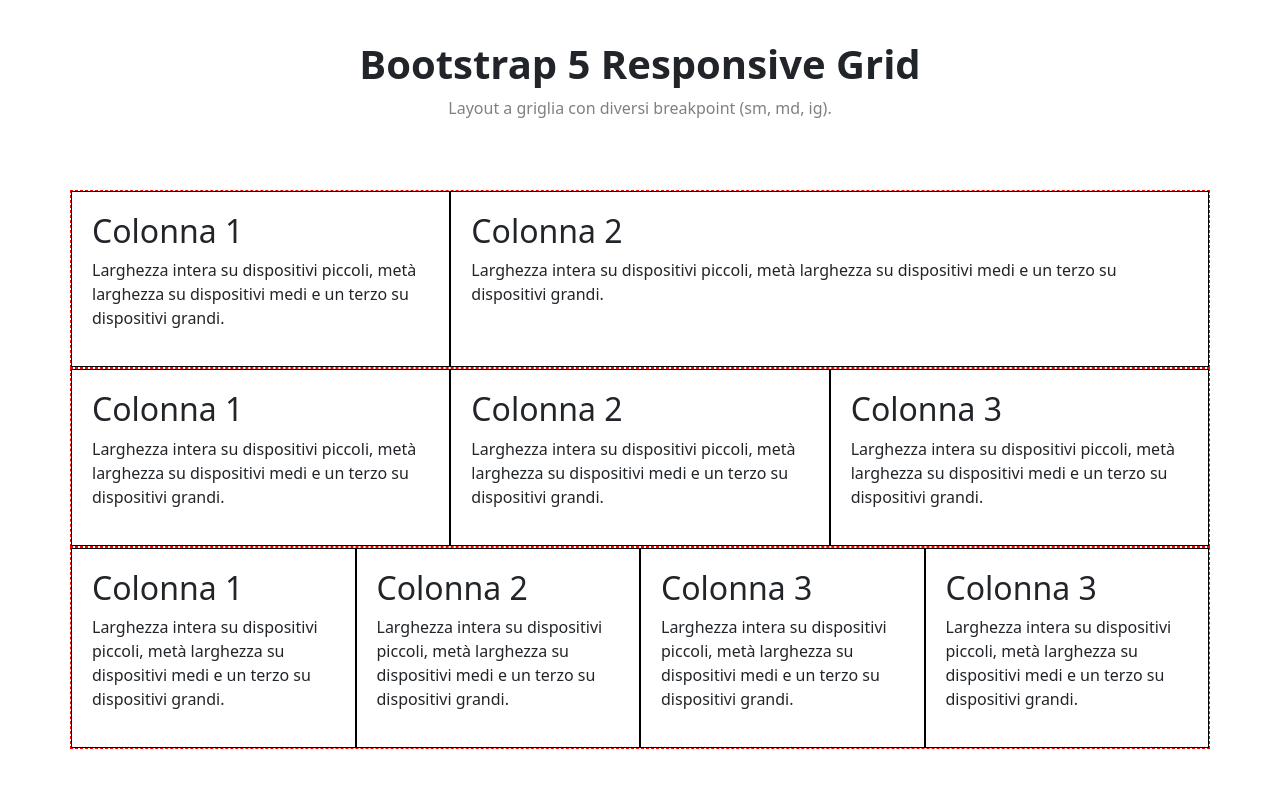
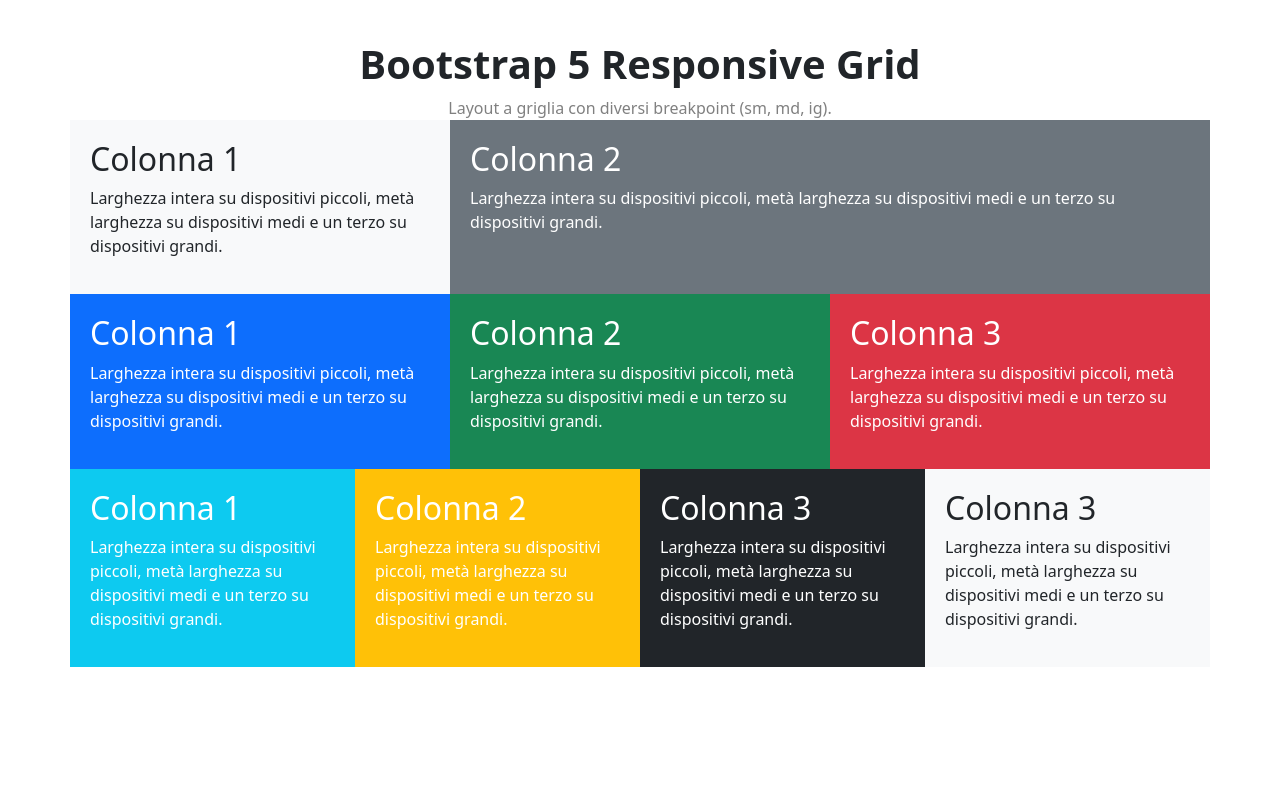
Before and after one commit to GheorgheMadan/htmlcss-bootstrap-layout, a plain HTML site: page index.html in a window 1280 px wide. Drawn offline with nearby package versions, Linux system fonts and the light colour scheme.

Commit message:
add colors

```diff
--- a/css/style.css
+++ b/css/style.css
@@ -13,16 +13,18 @@ header span {
 
 /* regole main */
 [class^='container'] {
+    width: 90%;
+    margin: 0 auto;
     gap: 20px;
 }
 
 [class^='row'] {
-    border: dashed 1px red;
+    /* border: dashed 1px red; */
 }
 
 [class^='col'] {
     /* height: 100px; */
     padding: 20px;
     /* background-color: aquamarine; */
-    border: 1px solid black;
+    /* border: 1px solid black; */
 }
--- a/index.html
+++ b/index.html
@@ -19,45 +19,45 @@
     <main class="container container-md container-lg">
         <!-- PRIMA PARTE DEL MAIN 2 COLONNE -->
         <div class="row">
-            <div class="col col-12 col-md-6 col-lg-4 ">
+            <div class="col col-12 col-md-6 col-lg-4 bg-light">
                 <h2>Colonna 1</h2>
                 <p>Larghezza intera su dispositivi piccoli, metà larghezza su dispositivi medi e un terzo su dispositivi grandi.</p>
             </div>
-            <div class="col col-12 col-md-6 col-lg-8">
+            <div class="col col-12 col-md-6 col-lg-8 bg-secondary text-white">
                 <h2>Colonna 2</h2>
                 <p>Larghezza intera su dispositivi piccoli, metà larghezza su dispositivi medi e un terzo su dispositivi grandi.</p>
             </div>
         </div>
         <!-- SECONDA PARTE DEL MAIN 3 COLONNE -->
-        <div class="row">
-            <div class="col col-6 col-md-4 ">
+        <div class="row text-white">
+            <div class="col col-6 col-md-4 bg-primary">
                 <h2>Colonna 1</h2>
                 <p>Larghezza intera su dispositivi piccoli, metà larghezza su dispositivi medi e un terzo su dispositivi grandi.</p>
             </div>
-            <div class="col col-6 col-md-4">
+            <div class="col col-6 col-md-4 bg-success">
                 <h2>Colonna 2</h2>
                 <p>Larghezza intera su dispositivi piccoli, metà larghezza su dispositivi medi e un terzo su dispositivi grandi.</p>
             </div>
-            <div class="col col-12 col-md-4">
+            <div class="col col-12 col-md-4 bg-danger">
                 <h2>Colonna 3</h2>
                 <p>Larghezza intera su dispositivi piccoli, metà larghezza su dispositivi medi e un terzo su dispositivi grandi.</p>
             </div>
         </div>
         <!-- TERZA PARTE DEL MAIN 4 COLONNE -->
-        <div class="row">
-            <div class="col col-6 col-md-3">
+        <div class="row text-white">
+            <div class="col col-6 col-md-3 bg-info">
                 <h2>Colonna 1</h2>
                 <p>Larghezza intera su dispositivi piccoli, metà larghezza su dispositivi medi e un terzo su dispositivi grandi.</p>
             </div>
-            <div class="col col-6 col-md-3">
+            <div class="col col-6 col-md-3 bg-warning">
                 <h2>Colonna 2</h2>
                 <p>Larghezza intera su dispositivi piccoli, metà larghezza su dispositivi medi e un terzo su dispositivi grandi.</p>
             </div>
-            <div class="col col-6 col-md-3">
+            <div class="col col-6 col-md-3 bg-dark">
                 <h2>Colonna 3</h2>
                 <p>Larghezza intera su dispositivi piccoli, metà larghezza su dispositivi medi e un terzo su dispositivi grandi.</p>
             </div>
-            <div class="col col-6 col-md-3">
+            <div class="col col-6 col-md-3 bg-light text-dark">
                 <h2>Colonna 3</h2>
                 <p>Larghezza intera su dispositivi piccoli, metà larghezza su dispositivi medi e un terzo su dispositivi grandi.</p>
             </div>
```
